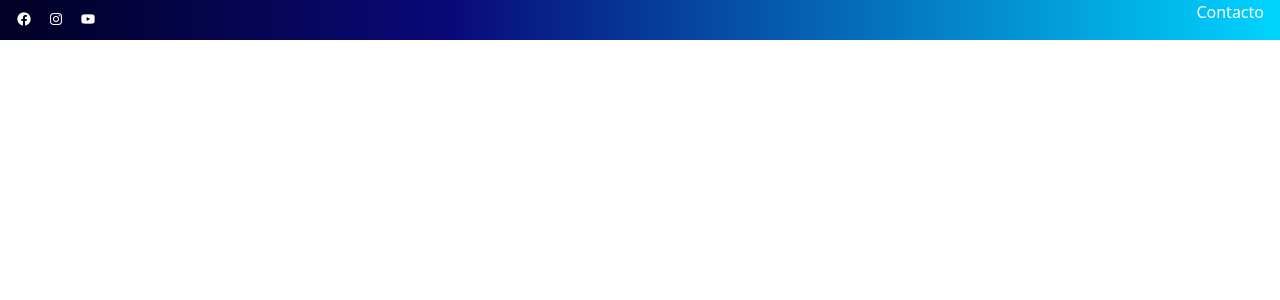
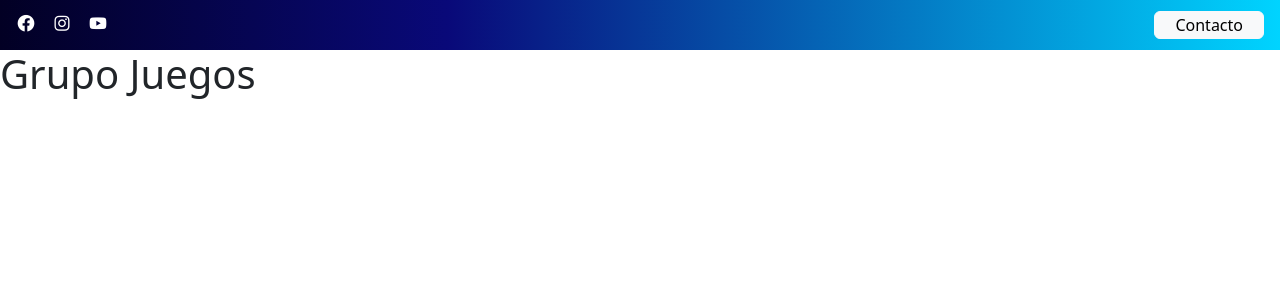
Before and after one commit to Kekomister/Ecomerce-Juegos, an Angular app: page / in a window 1280 px wide. Shown: the top 300 px of the page. Built offline with nearby package versions, Linux system fonts and the light colour scheme.

Commit message:
create header incompleto gabo

```diff
--- a/src/app/component/header/header.component.css
+++ b/src/app/component/header/header.component.css
@@ -11,11 +11,19 @@
     rgba(0, 212, 255, 1) 100%
   );
   color: #fff;
+  height: 50px;
 }
 .redes-sociales-links{
     display: flex;
+    align-items: center;
+    justify-content: center;
     gap: 1rem;
 }
 .bxl-facebook-circle , .bxl-instagram, .bxl-youtube{
     color: #fff;
+    font-size: 20px;
 }
+.btn-light{
+    padding: 1px 20px;
+
+}
--- a/src/app/component/header/header.component.html
+++ b/src/app/component/header/header.component.html
@@ -5,5 +5,9 @@
         <a href=""><i class='bx bxl-youtube' ></i></a>
     </div>
 
-    <p>Contacto</p>
+
+    <button type="button" class="btn btn-light">Contacto</button>
 </section>
+<header class="header">
+    <h1>Grupo Juegos</h1>
+</header>
```
Also changed, not shown: src/app/component/header/header.component.ts (line endings or trailing spaces).
